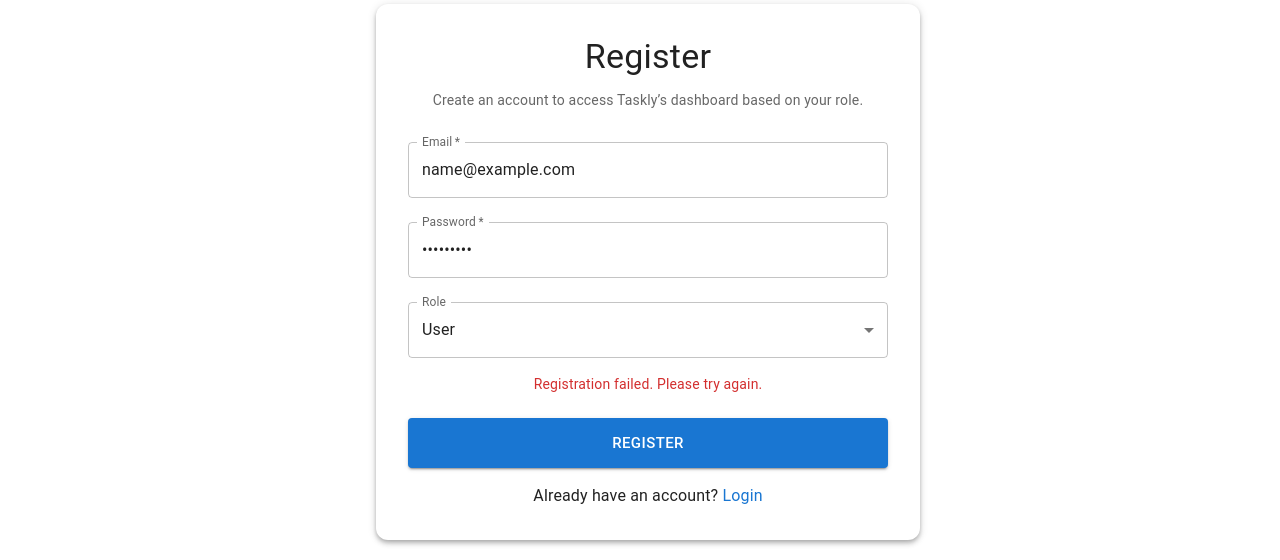
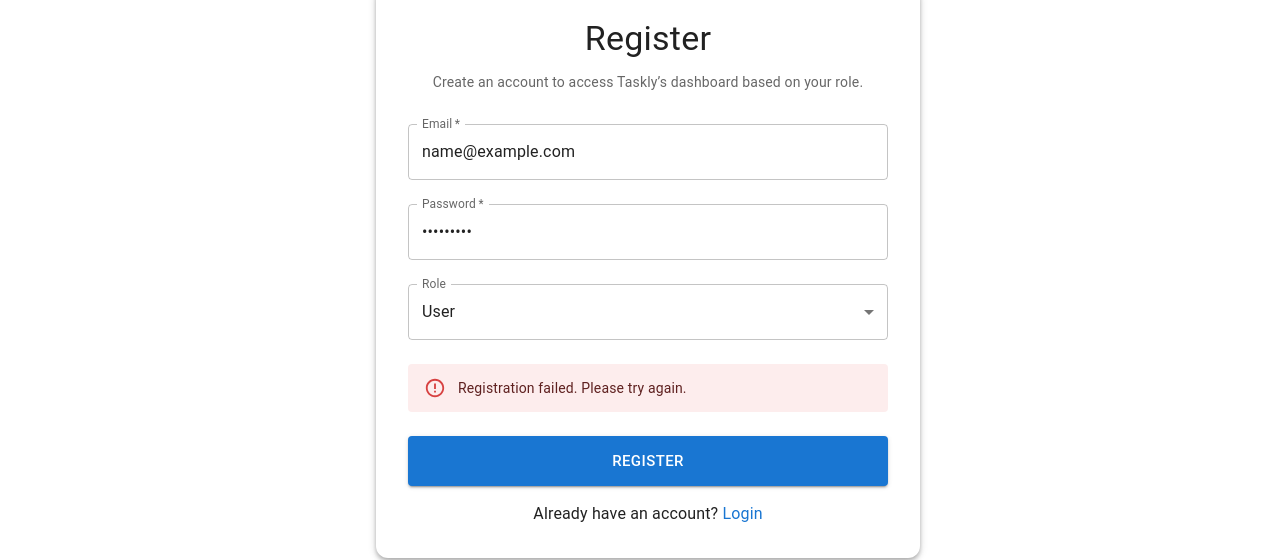
Before and after one commit to nikgitofficial/taskly, a React (Vite) app in the folder frontend/: page /register in a window 1280 px wide. Both pictures are taken after typing "name@example.com", "Sample123" into the empty fields and a click on the button "REGISTER". Shown: the part 200-760 px from the top of the page. Built offline with nearby package versions, Linux system fonts and the light colour scheme; no server answers.

Commit message:
commit 124

```diff
--- a/frontend/src/pages/Register.jsx
+++ b/frontend/src/pages/Register.jsx
@@ -1,4 +1,3 @@
-// src/pages/Register.jsx
 import { useState } from "react";
 import axios from "../api/axios";
 import { useNavigate, Link } from "react-router-dom";
@@ -15,12 +14,13 @@
   Container,
   useMediaQuery,
   useTheme,
+  Alert,
 } from "@mui/material";
 
 const Register = () => {
   const navigate = useNavigate();
   const theme = useTheme();
-  const isMobile = useMediaQuery(theme.breakpoints.down("sm")); // true if screen <600px
+  const isMobile = useMediaQuery(theme.breakpoints.down("sm"));
 
   const [email, setEmail] = useState("");
   const [password, setPassword] = useState("");
@@ -29,10 +29,12 @@
   const [course, setCourse] = useState("");
   const [yearLevel, setYearLevel] = useState("");
   const [error, setError] = useState("");
+  const [success, setSuccess] = useState("");
 
   const handleRegister = async (e) => {
     e.preventDefault();
     setError("");
+    setSuccess("");
 
     const payload = { email, password, role };
 
@@ -43,10 +45,17 @@
     }
 
     try {
-      await axios.post("/auth/register", payload);
-      navigate("/login");
-    } catch {
-      setError("Registration failed. Please try again.");
+      const res = await axios.post("/auth/register", payload);
+      console.log("✅ Registration successful:", res.data);
+      setSuccess("Registration successful! Redirecting to login...");
+      setTimeout(() => navigate("/login"), 2000);
+    } catch (err) {
+      console.error("❌ Registration failed:", err);
+      const msg =
+        err.response?.data?.message ||
+        err.response?.data?.error ||
+        "Registration failed. Please try again.";
+      setError(msg);
     }
   };
 
@@ -70,15 +79,10 @@
           maxWidth: 480,
         }}
       >
-        <Typography
-          variant={isMobile ? "h5" : "h4"}
-          align="center"
-          gutterBottom
-        >
+        <Typography variant={isMobile ? "h5" : "h4"} align="center" gutterBottom>
           Register
         </Typography>
 
-        {/* Only show intro on non-mobile */}
         {!isMobile && (
           <Typography variant="body2" align="center" color="text.secondary" mb={2}>
             Create an account to access Taskly’s dashboard based on your role.
@@ -151,9 +155,15 @@
           )}
 
           {error && (
-            <Typography color="error" variant="body2" align="center" mt={1}>
+            <Alert severity="error" sx={{ mt: 2 }}>
               {error}
-            </Typography>
+            </Alert>
+          )}
+
+          {success && (
+            <Alert severity="success" sx={{ mt: 2 }}>
+              {success}
+            </Alert>
           )}
 
           <Button
```
